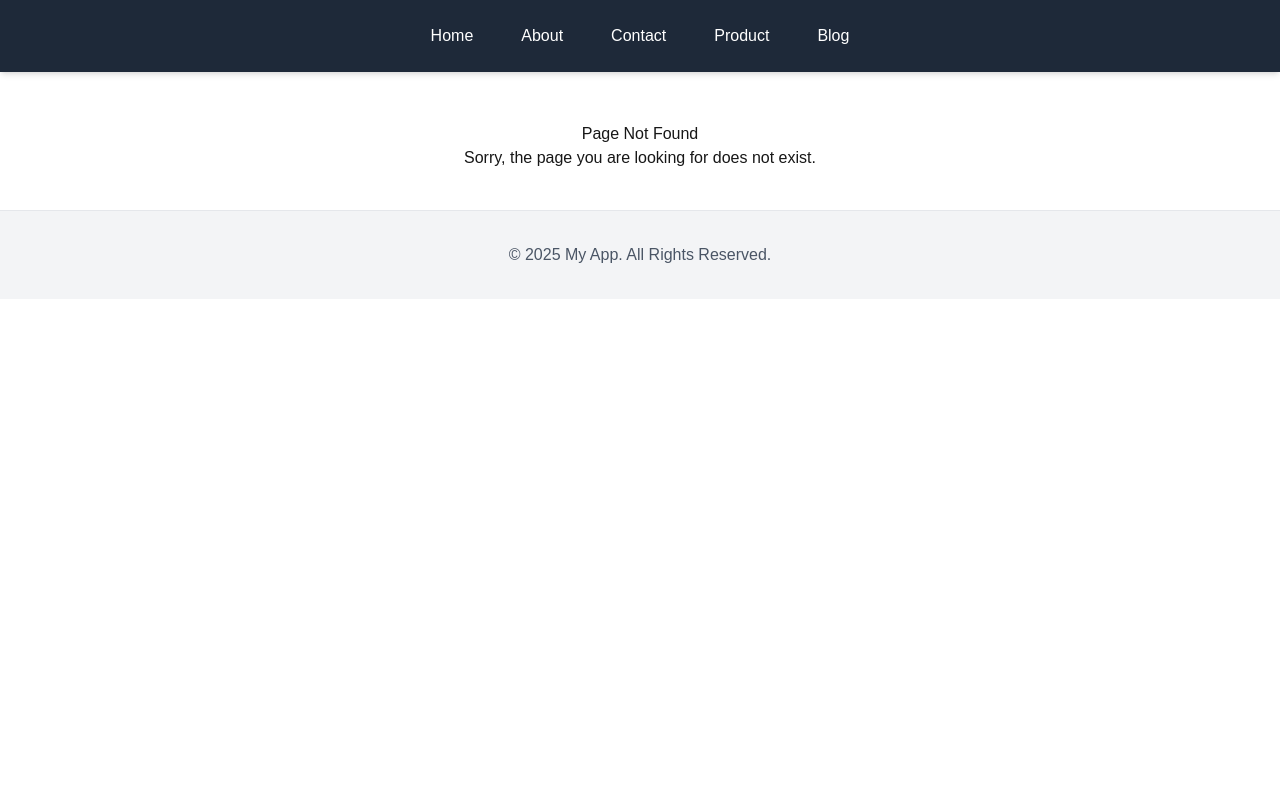
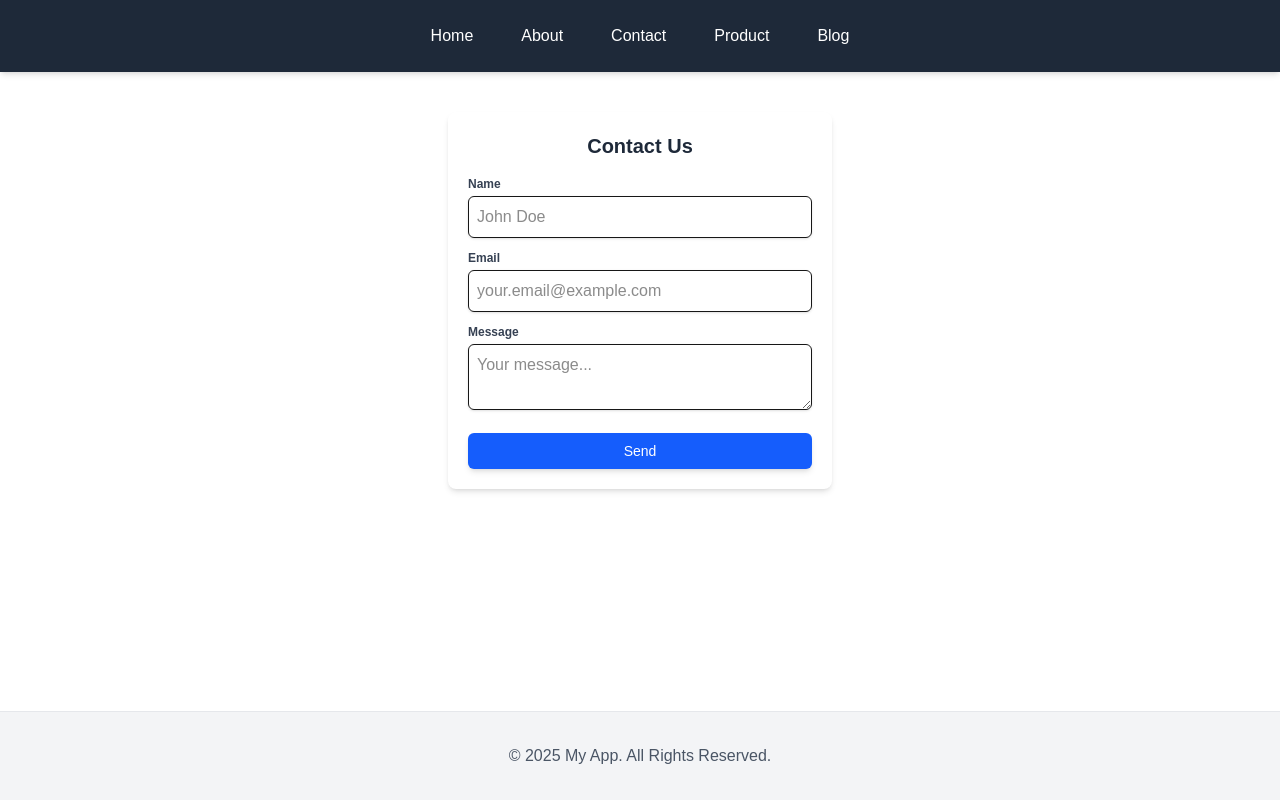
Before and after one commit to Kamakshi-Aruna/NextJs-AppRouter, a Next.js app: page /contact in a window 1280 px wide. Before the commit this address had no page. Built offline with nearby package versions, Linux system fonts and the light colour scheme.

Commit message:
Updated the code

```diff
--- /dev/null
+++ b/src/app/contact/page.tsx
@@ -0,0 +1,56 @@
+export default async function Contact() {
+    // Simulates a server delay
+    await new Promise((resolve) => setTimeout(resolve, 1000));
+
+    return (
+        <div className="flex items-center justify-center mt-10">
+            <div className="max-w-sm w-full bg-white p-5 rounded-lg shadow-md">
+                <h1 className="text-xl font-bold text-center text-gray-800 mb-4">Contact Us</h1>
+
+                <form className="space-y-3">
+                    {/* Name Field */}
+                    <div>
+                        <label htmlFor="name" className="block text-xs font-semibold text-gray-700">Name</label>
+                        <input
+                            type="text"
+                            id="name"
+                            className="mt-1 w-full p-2 border rounded-md focus:ring-2 focus:ring-blue-500 outline-none shadow-sm"
+                            placeholder="John Doe"
+                        />
+                    </div>
+
+                    {/* Email Field */}
+                    <div>
+                        <label htmlFor="email" className="block text-xs font-semibold text-gray-700">Email</label>
+                        <input
+                            type="email"
+                            id="email"
+                            className="mt-1 w-full p-2 border rounded-md focus:ring-2 focus:ring-blue-500 outline-none shadow-sm"
+                            placeholder="your.email@example.com"
+                        />
+                    </div>
+
+                    {/* Message Field */}
+                    <div>
+                        <label htmlFor="message" className="block text-xs font-semibold text-gray-700">Message</label>
+                        <textarea
+                            id="message"
+                            className="mt-1 w-full p-2 border rounded-md focus:ring-2 focus:ring-blue-500 outline-none shadow-sm"
+                            placeholder="Your message..."
+                        ></textarea>
+                    </div>
+
+                    {/* Submit Button */}
+                    <div className="mt-4">
+                        <button
+                            type="submit"
+                            className="w-full py-2 px-3 rounded-md bg-blue-600 text-white font-medium text-sm shadow-md transition duration-300 hover:bg-blue-700 focus:ring-2 focus:ring-blue-500 focus:ring-offset-1"
+                        >
+                             Send
+                        </button>
+                    </div>
+                </form>
+            </div>
+        </div>
+    );
+}
--- a/src/app/layout.tsx
+++ b/src/app/layout.tsx
@@ -27,10 +27,12 @@ export default function RootLayout({
     return (
         <html lang="en">
         <body
-            className={`${geistSans.variable} ${geistMono.variable} antialiased`}
+            className={`${geistSans.variable} ${geistMono.variable} antialiased flex flex-col min-h-screen`}
         >
         <Navbar/>
-        {children}
+        <main className="flex-grow flex-shrink-0">
+            {children}
+        </main>
         <Footer/>
         </body>
         </html>
--- /dev/null
+++ b/src/app/product/layout.tsx
@@ -0,0 +1,10 @@
+import Carousel from "@/components/Carousel";
+
+export default function ProductsLayout({ children }: { children: React.ReactNode }) {
+    return (
+        <div>
+            <Carousel />
+            {children}
+        </div>
+    );
+}
```
